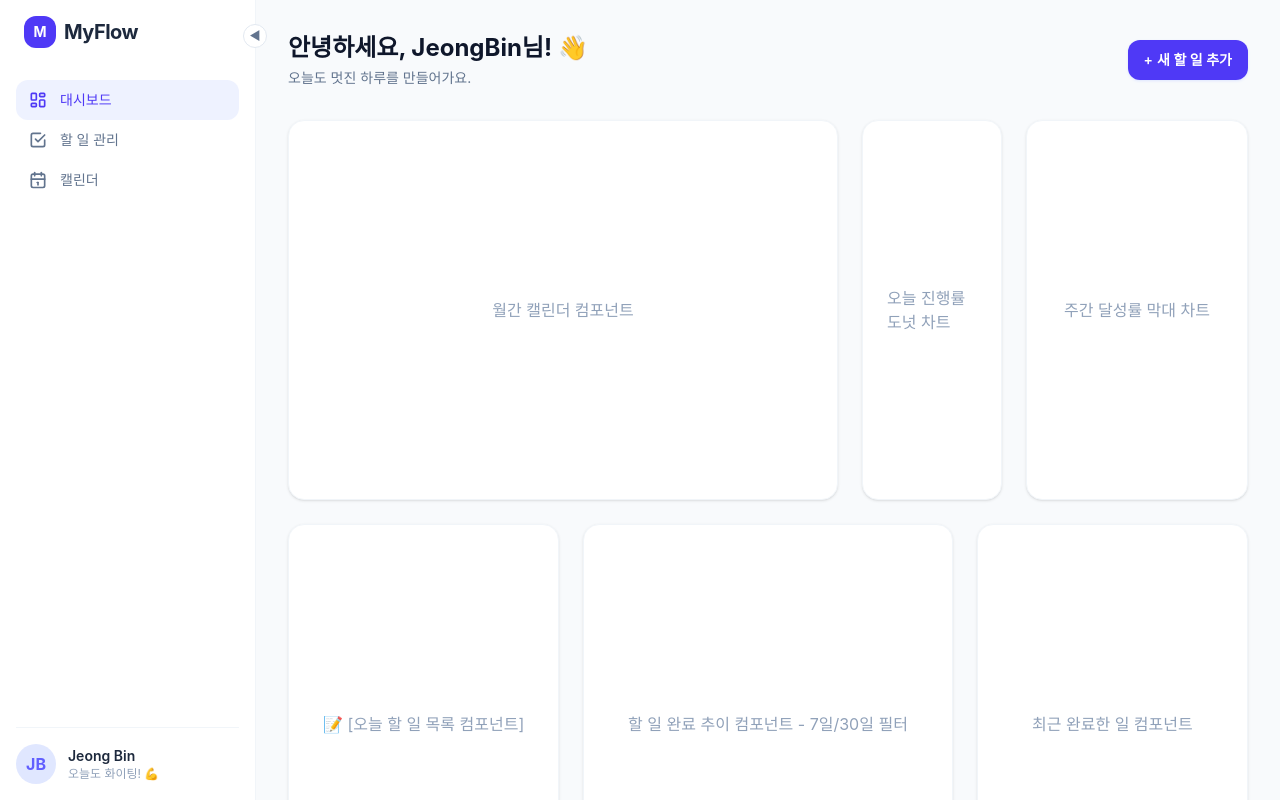
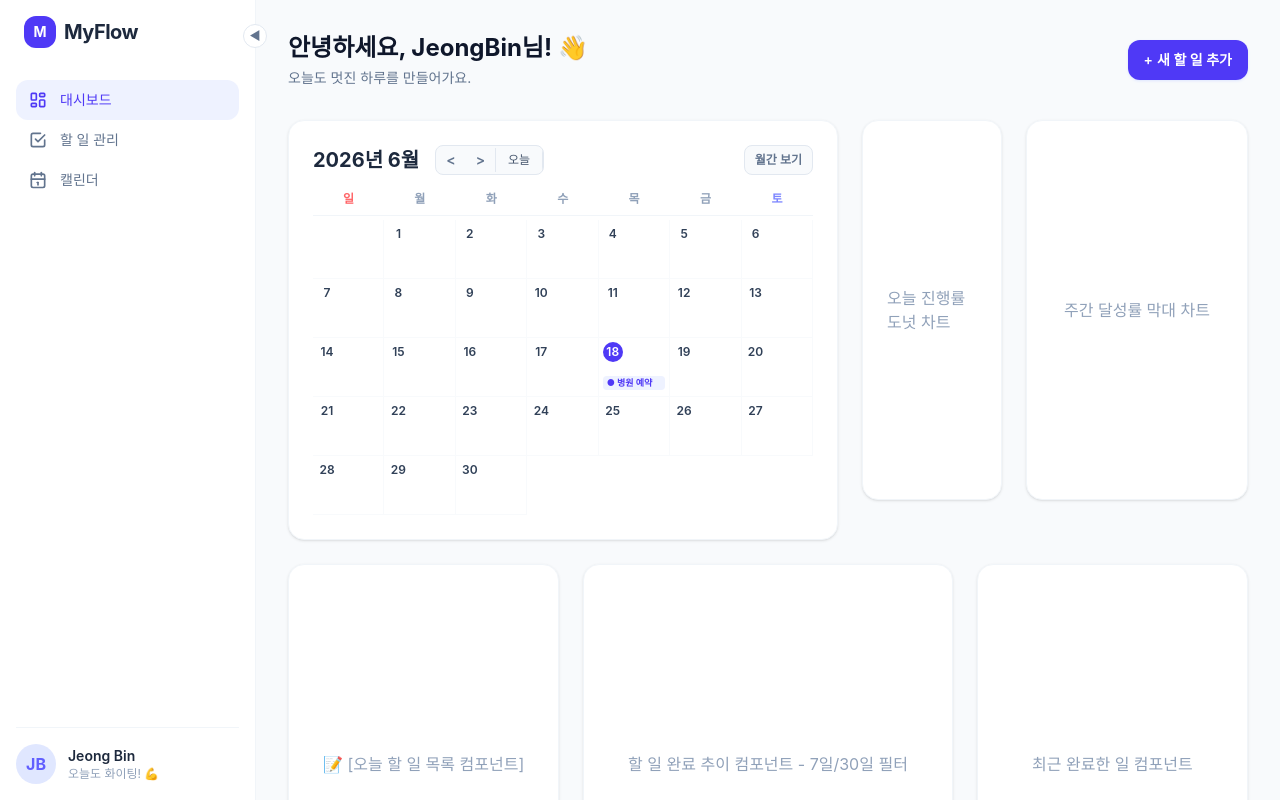
Before and after one commit to jeongbin-k/myflow, a React (Vite) app: page / in a window 1280 px wide. Built offline with nearby package versions, Linux system fonts and the light colour scheme.

Commit message:
feat: 외부 라이브러리 없이 React 기반 커스텀 월간 달력 알고리즘 구현

```diff
--- a/src/App.tsx
+++ b/src/App.tsx
@@ -116,7 +116,7 @@ export default function App() {
               오늘도 멋진 하루를 만들어가요.
             </p>
           </div>
-          <button className="bg-indigo-600 hover:bg-indigo-700 text-white px-4 py-2.5 rounded-xl text-sm font-semibold shadow-sm shadow-indigo-100 transition-all flex items-center gap-1 cursor-pointer">
+          <button className="bg-indigo-600 hover:bg-indigo-700 text-white px-4 py-2.5 rounded-xl text-sm font-semibold shadow-sm shadow-indigo-100 transition-all flex items-center gap-1 ">
             <span>+</span> 새 할 일 추가
           </button>
         </header>
--- a/src/components/MainCalendar.tsx
+++ b/src/components/MainCalendar.tsx
@@ -1,7 +1,151 @@
+import { useState } from "react";
+
 export default function MainCalendar() {
+  // 1. 현재 사용자가 보고 있는 달력의 연도와 월 상태 관리
+  // (기준을 2026년 6월로 설정하여 시안 이미지와 똑같이 시작합니다)
+  const [currentYear, setCurrentYear] = useState(2026);
+  const [currentMonth, setCurrentMonth] = useState(6); // 1월 ~ 12월
+
+  // 2. 요일 헤더 데이터
+  const weekdays = ["일", "월", "화", "수", "목", "금", "토"];
+
+  // 🧠 [핵심 달력 알고리즘] 이번 달의 날짜들을 계산하는 함수
+  const generateCalendarDays = () => {
+    // 자바스크립트 Date 객체는 월이 0부터 시작하므로 (Month - 1) 해줍니다.
+    const firstDayOfMonth = new Date(currentYear, currentMonth - 1, 1);
+    const lastDayOfMonth = new Date(currentYear, currentMonth, 0); // 다음 달의 0번째 날 = 이번 달 마지막 날
+
+    const totalDays = lastDayOfMonth.getDate(); // 이번 달 총 일수
+    const startDayOfWeek = firstDayOfMonth.getDay(); // 이번 달 1일의 요일 인덱스
+
+    const daysArray = [];
+
+    // 이전 달의 빈칸 채우기 (흐리게 표시하거나 비워둘 공간)
+    for (let i = 0; i < startDayOfWeek; i++) {
+      daysArray.push({ type: "prev", day: "" });
+    }
+
+    // 이번 달의 진짜 날짜들 채우기
+    for (let i = 1; i <= totalDays; i++) {
+      daysArray.push({ type: "current", day: i });
+    }
+
+    return daysArray;
+  };
+
+  const calendarDays = generateCalendarDays();
+
+  // 3. 월 이동 핸들러
+  const handlePrevMonth = () => {
+    if (currentMonth === 1) {
+      setCurrentYear((prev) => prev - 1);
+      setCurrentMonth(12);
+    } else {
+      setCurrentMonth((prev) => prev - 1);
+    }
+  };
+
+  const handleNextMonth = () => {
+    if (currentMonth === 12) {
+      setCurrentYear((prev) => prev + 1);
+      setCurrentMonth(1);
+    } else {
+      setCurrentMonth((prev) => prev + 1);
+    }
+  };
+
   return (
-    <div className="bg-white border border-slate-100 rounded-2xl p-6 shadow-sm h-[380px] flex items-center justify-center text-slate-400">
-      월간 캘린더 컴포넌트
+    <div className="w-full h-[420px] bg-white border border-slate-100 rounded-2xl p-6 shadow-sm flex flex-col justify-between">
+      {/* 🔝 상단 헤더 영역 (연도, 월, 이동 버튼) */}
+      <div className="flex justify-between items-center mb-4 shrink-0">
+        <div className="flex items-center gap-4">
+          <h2 className="text-xl font-bold text-slate-800">
+            {currentYear}년 {currentMonth}월
+          </h2>
+          <div className="flex items-center border border-slate-200 rounded-lg overflow-hidden bg-slate-50">
+            <button
+              onClick={handlePrevMonth}
+              className="px-2.5 py-1 text-slate-500 hover:bg-slate-200 text-sm font-semibold  transition-all"
+            >
+              &lt;
+            </button>
+            <button
+              onClick={handleNextMonth}
+              className="px-2.5 py-1 text-slate-500 hover:bg-slate-200 text-sm font-semibold transition-all"
+            >
+              &gt;
+            </button>
+            <button
+              onClick={() => {
+                setCurrentYear(2026);
+                setCurrentMonth(6);
+              }}
+              className="px-3 py-1 text-xs text-slate-600 border-x border-slate-200  font-medium "
+            >
+              오늘
+            </button>
+          </div>
+        </div>
+
+        {/* 월간 보기 필터 (디자인용 껍데기) */}
+        <div className="text-xs font-semibold text-slate-500 border border-slate-200 rounded-lg px-2.5 py-1.5 bg-slate-50">
+          월간 보기
+        </div>
+      </div>
+
+      {/* 📅 달력 격자판 영역 */}
+      <div className="flex-1 flex flex-col justify-between">
+        {/* 요일 행 (7열 고정) */}
+        <div className="grid grid-cols-7 text-center border-b border-slate-100 pb-2 text-xs font-semibold text-slate-400 tracking-wider">
+          {weekdays.map((day, idx) => (
+            <div
+              key={idx}
+              className={`${day === "일" ? "text-red-400" : day === "토" ? "text-indigo-400" : ""}`}
+            >
+              {day}
+            </div>
+          ))}
+        </div>
+
+        {/* 날짜 판 (7열 그리드로 자동 줄바꿈) */}
+        <div className="grid grid-cols-7 flex-1 pt-1">
+          {calendarDays.map((item, idx) => {
+            // 주말 색상 처리를 위한 인덱스 계산
+            const isSunday = idx % 7 === 0;
+            const isSaturday = idx % 7 === 6;
+
+            return (
+              <div
+                key={idx}
+                className="border-b border-r border-slate-50 p-1 flex flex-col justify-between items-start group min-h-[50px]"
+              >
+                {/* 날짜 숫자 표시 */}
+                <span
+                  className={`text-xs font-semibold w-5 h-5 flex items-center justify-center rounded-full
+                    ${item.type === "prev" ? "text-transparent" : "text-slate-700"}
+                    ${item.type === "current" && isSunday ? "text-red-500" : ""}
+                    ${item.type === "current" && isSaturday ? "text-indigo-500" : ""}
+                    ${item.day === 18 && currentMonth === 6 && currentYear === 2026 ? "bg-indigo-600 text-white!" : ""}
+                  `}
+                >
+                  {item.day}
+                </span>
+
+                {/*  여기가 나중에 스티커/배지(할 일 목록)가 들어갈 컴포넌트 자리 */}
+                <div className="w-full mt-1 min-h-[16px] flex flex-col gap-0.5">
+                  {item.day === 18 &&
+                    currentMonth === 6 &&
+                    currentYear === 2026 && (
+                      <div className="text-[9px] font-bold text-indigo-600 bg-indigo-50 px-1 rounded-sm truncate">
+                        ● 병원 예약
+                      </div>
+                    )}
+                </div>
+              </div>
+            );
+          })}
+        </div>
+      </div>
     </div>
   );
 }
```
